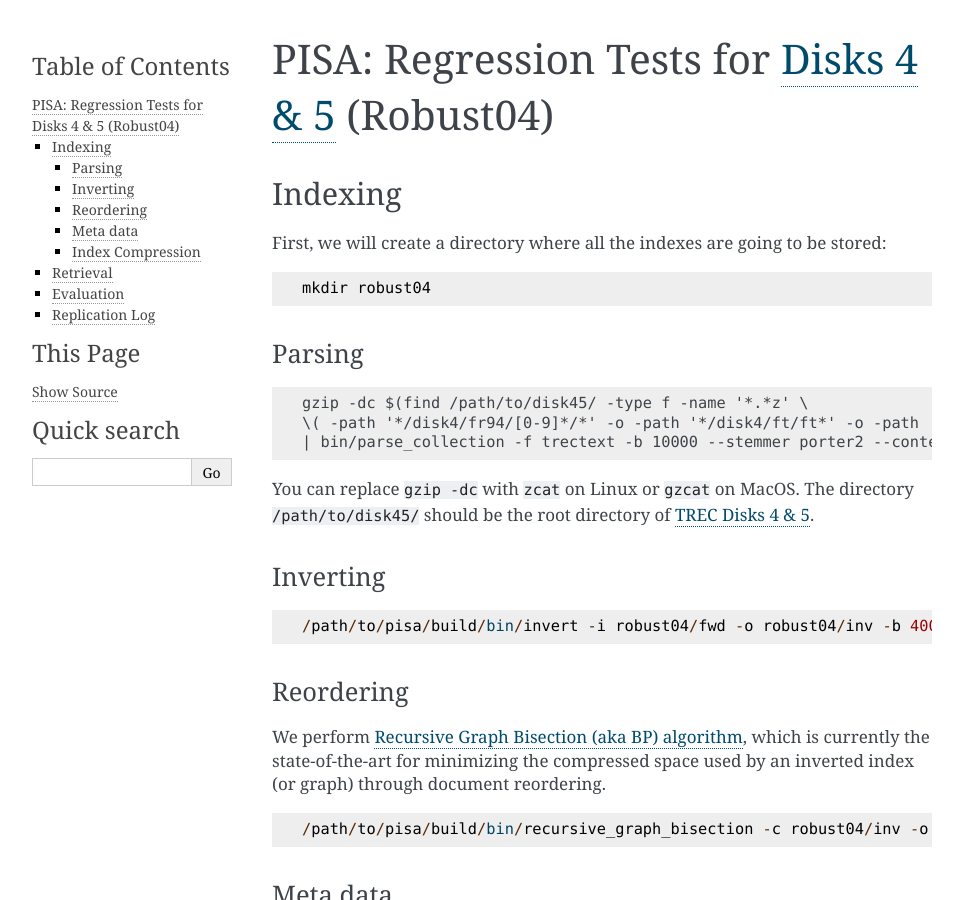
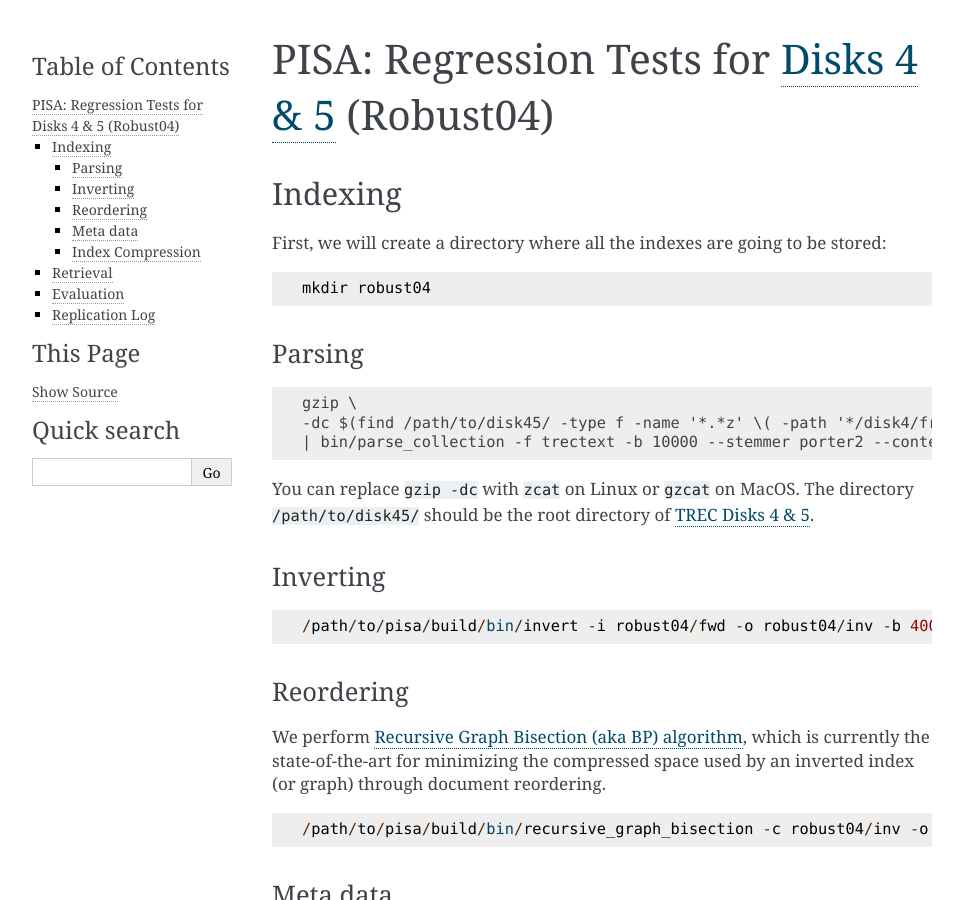
Before and after one commit to pisa-engine/pisa, a Sphinx documentation site: the page built from docs/source/experiments/regression-robust04.md, in a window 1280 px wide and 900 px high. Shown: the whole window, without its empty margins (148-1111 px from the left). Built offline with Sphinx 7.4.7, drawn with Linux system fonts in a browser that asks for light colours.

````diff
--- a/docs/source/experiments/regression-robust04.md
+++ b/docs/source/experiments/regression-robust04.md
@@ -11,8 +11,8 @@ mkdir robust04
 ### Parsing
 
 ```
-gzip -dc $(find /path/to/disk45/ -type f -name '*.*z' \
-\( -path '*/disk4/fr94/[0-9]*/*' -o -path '*/disk4/ft/ft*' -o -path '*/disk5/fbis/fb*' -o -path '*/disk5/latimes/la*' \)) \
+gzip \
+-dc $(find /path/to/disk45/ -type f -name '*.*z' \( -path '*/disk4/fr94/[0-9]*/*' -o -path '*/disk4/ft/ft*' -o -path '*/disk5/fbis/fb*' -o -path '*/disk5/latimes/la*' \)) \
 | bin/parse_collection -f trectext -b 10000 --stemmer porter2 --content-parser html -o robust04/fwd
 ```
 
````
